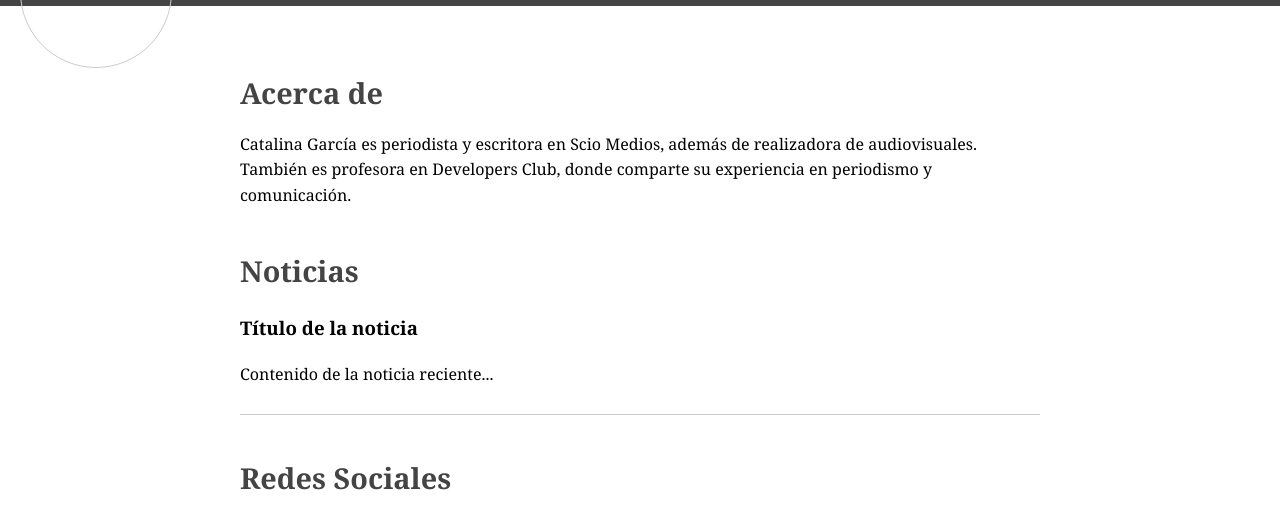
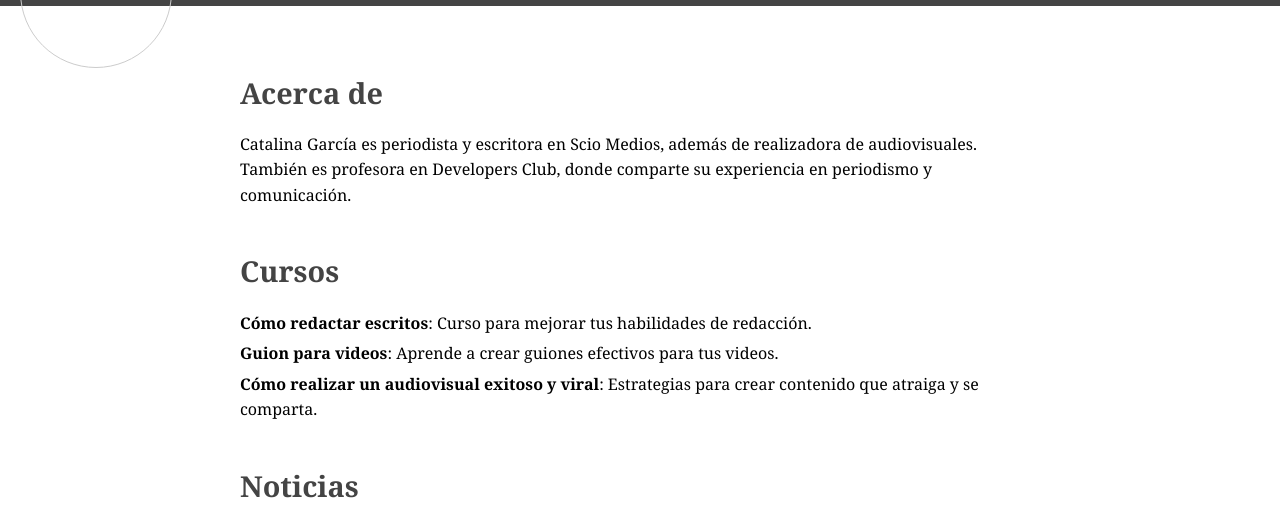
Before and after one commit to GalaticNetWork/GalaticNetWork.github.io, a plain HTML site: page CatalinaGarcia/index.html in a window 1280 px wide. Shown: the part 205-720 px from the top of the page. Drawn offline with Linux system fonts and the light colour scheme.

Commit message:
Update index.html

```diff
--- a/CatalinaGarcia/index.html
+++ b/CatalinaGarcia/index.html
@@ -92,6 +92,15 @@
             <p>Catalina García es periodista y escritora en Scio Medios, además de realizadora de audiovisuales. También es profesora en Developers Club, donde comparte su experiencia en periodismo y comunicación.</p>
         </section>
 
+        <section class="section" id="cursos">
+            <h2>Cursos</h2>
+            <ul>
+                <li><strong>Cómo redactar escritos</strong>: Curso para mejorar tus habilidades de redacción.</li>
+                <li><strong>Guion para videos</strong>: Aprende a crear guiones efectivos para tus videos.</li>
+                <li><strong>Cómo realizar un audiovisual exitoso y viral</strong>: Estrategias para crear contenido que atraiga y se comparta.</li>
+            </ul>
+        </section>
+
         <section class="section" id="noticias">
             <h2>Noticias</h2>
             <article>
```
